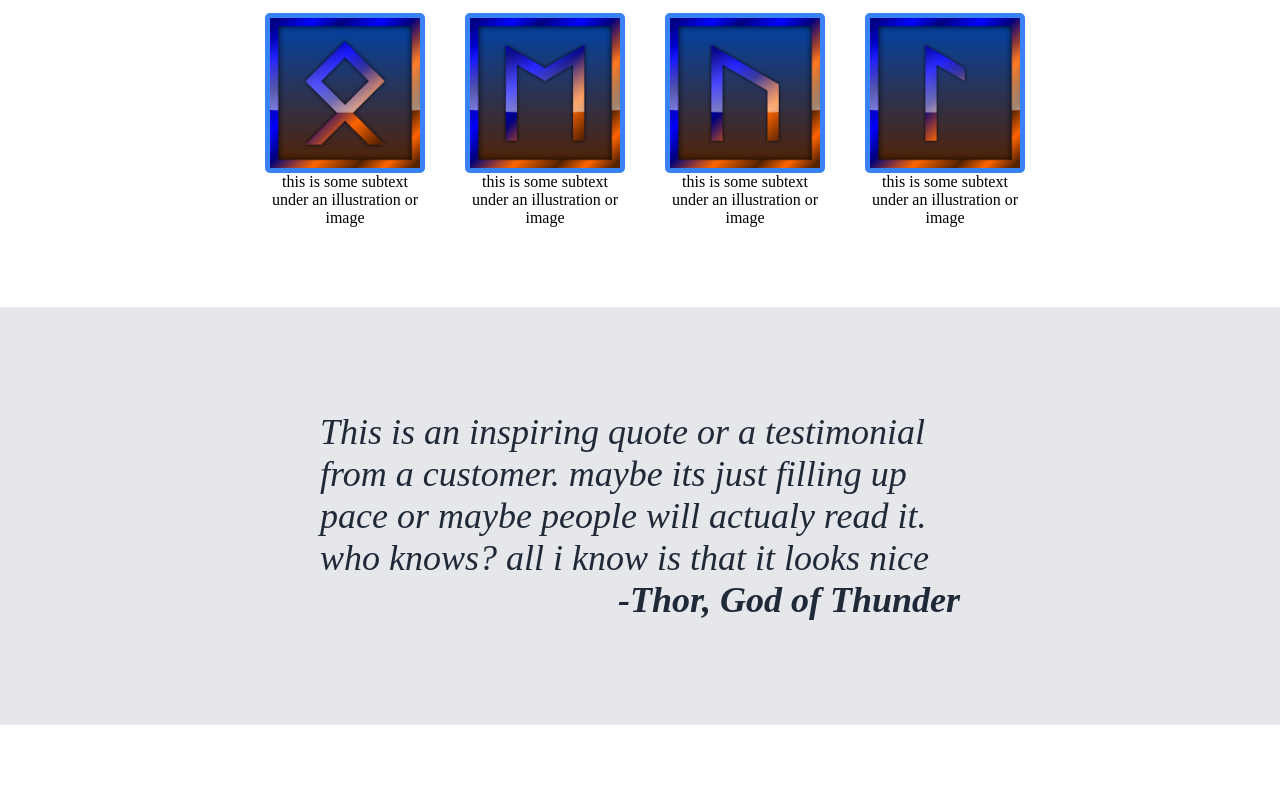
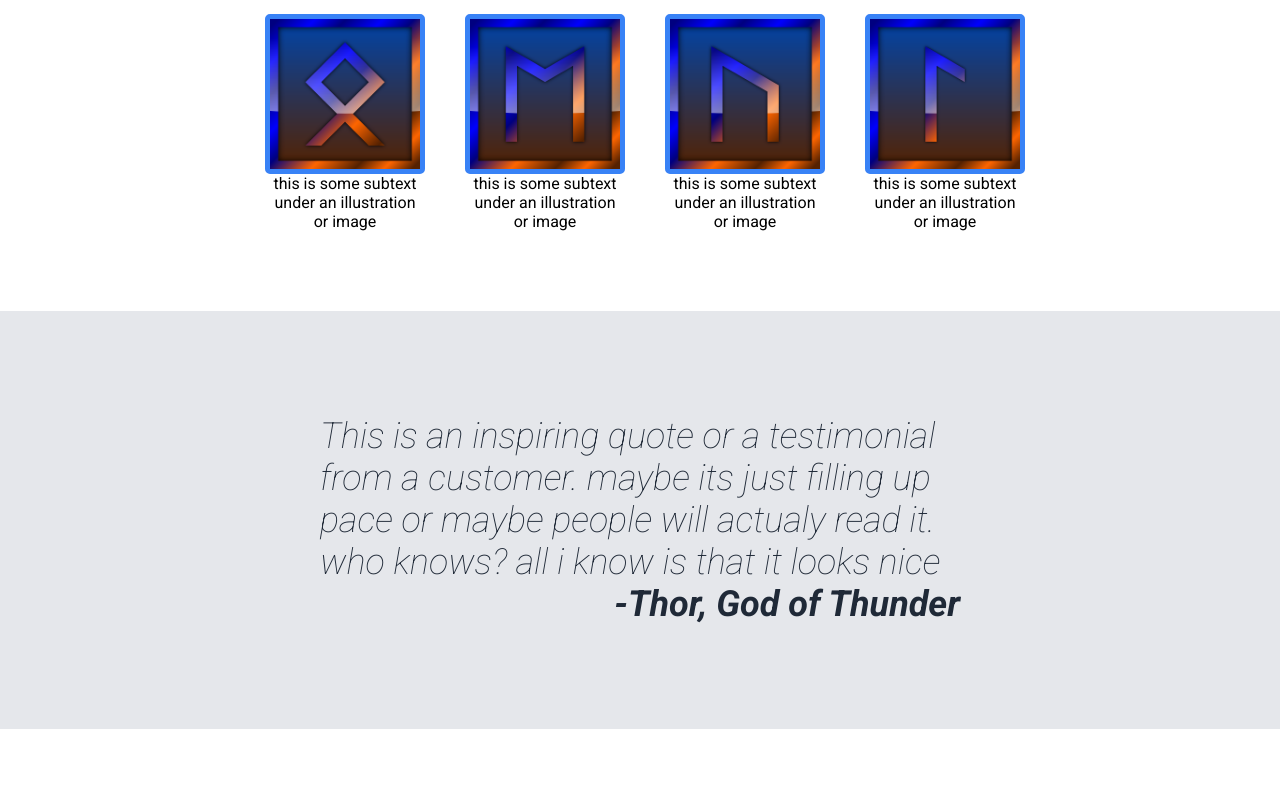
Before and after one commit to Rinhare/odin-page, a plain HTML site: page index.html in a window 1280 px wide. Shown: the part 564-1354 px from the top of the page. Drawn offline with Linux system fonts and the light colour scheme; a script that the page names is missing.

Commit message:
added google font roboto

```diff
--- a/index.html
+++ b/index.html
@@ -7,6 +7,9 @@
     <meta name='viewport' content='width=device-width, initial-scale=1'>
     <link rel='stylesheet' type='text/css' media='screen' href='style.css'>
     <script src='main.js'></script>
+    <link rel="preconnect" href="https://fonts.googleapis.com">
+    <link rel="preconnect" href="https://fonts.gstatic.com" crossorigin>
+    <link href="https://fonts.googleapis.com/css2?family=Roboto:ital,wght@0,100;0,300;0,400;0,500;0,700;0,900;1,100;1,300;1,400;1,500;1,700;1,900&display=swap" rel="stylesheet">
 </head>
 
 <body>
--- a/style.css
+++ b/style.css
@@ -2,7 +2,7 @@ body {
     display: flex;
     flex-direction: column;
     margin: 0;
-    font-family: 'Times New Roman', Times, serif
+    font-family: 'Roboto', sans-serif;
 }
 
 
```
